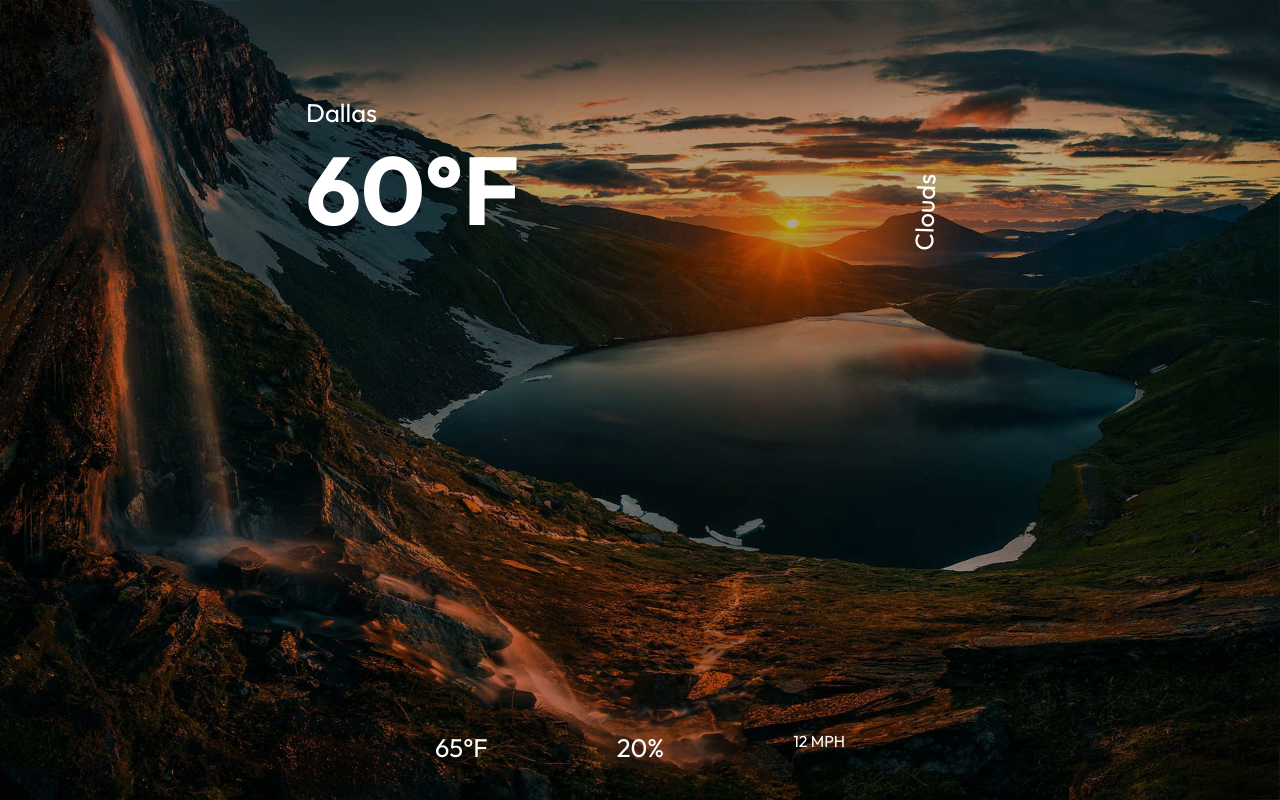
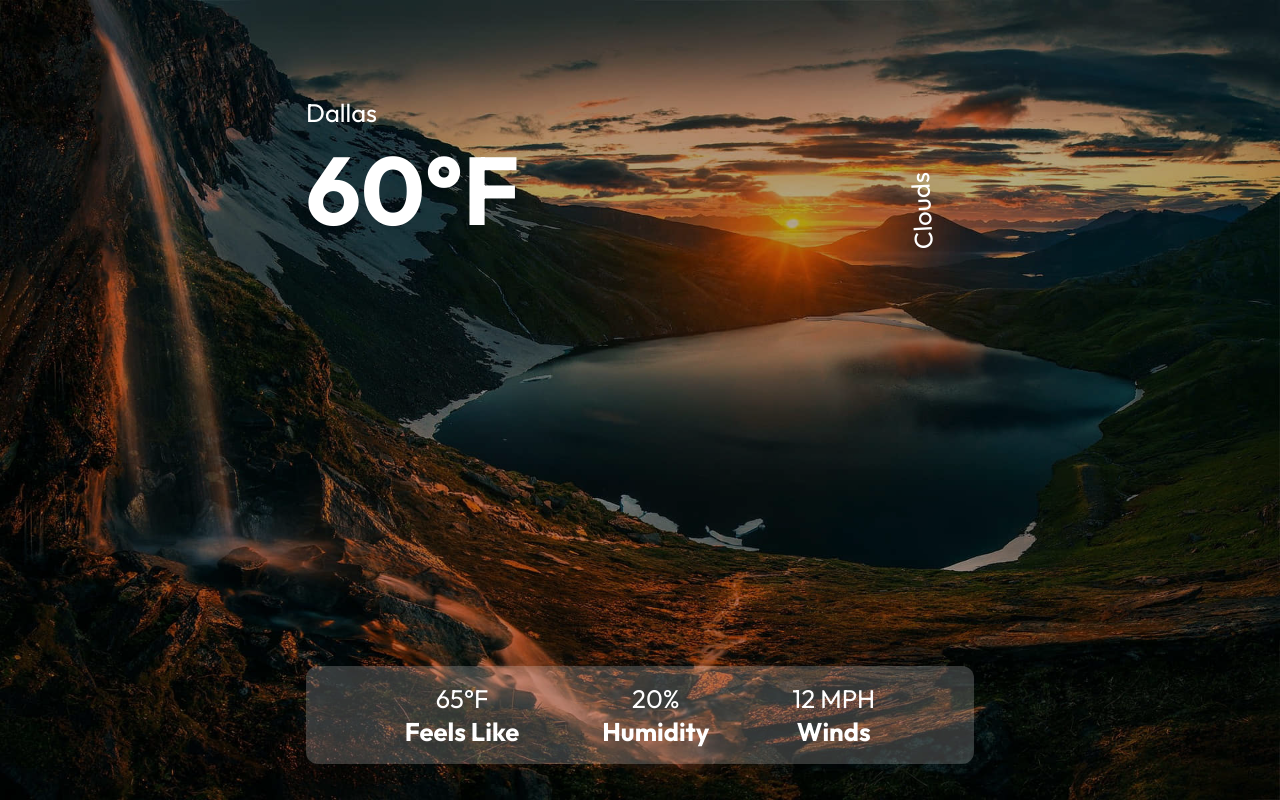
Before and after one commit to Aarushi4Agarwal/Weather-App, a React (Create React App) app in the folder weather-app-react/: page / in a window 1280 px wide. Built offline with nearby package versions, Linux system fonts and the light colour scheme.

Commit message:
API sect

```diff
--- a/weather-app-react/src/App.js
+++ b/weather-app-react/src/App.js
@@ -2,7 +2,17 @@ import React, { useState } from 'react';
 import axios from 'axios';
 
 function App() {
-  const url = `https://api.openweathermap.org/data/2.5/weather?q=dallas&appid=12eb8c3557a3b3788e6ef25b1482f69c`;
+  const [data, setData] = useState({})
+  const [location,setLocation] = ('')
+  const url = `https://api.openweathermap.org/data/2.5/weather?q=${location}&appid=12eb8c3557a3b3788e6ef25b1482f69c`;
+  const searchLocation = (event) => {
+    if (event.key === 'Enter') {
+          axios.get(url).then((response) => {
+            setData(response.data);
+            console.log(response.data);
+          });
+    }
+  }
 
   return (
     <div className='app'>
@@ -21,11 +31,16 @@ function App() {
         <div className='bottom'>
           <div className='feels'>
             <p>65°F</p>
+            <p className='bold'>Feels Like</p>
           </div>
           <div className='humidity'>
             <p>20%</p>
+            <p className='bold'>Humidity</p>
           </div>
-          <div className='wind'>12 MPH</div>
+          <div className='wind'>
+            <p>12 MPH</p>
+            <p className='bold'>Winds</p>
+          </div>
         </div>
       </div>
     </div>
--- a/weather-app-react/src/index.css
+++ b/weather-app-react/src/index.css
@@ -62,7 +62,7 @@ h1 {
   position: relative;
   right: -90%;
   transform-origin: 0 0;
-  transform: rotate(272deg);
+  transform: rotate(267deg);
 }
 
 .app .bottom{
@@ -70,5 +70,12 @@ h1 {
   justify-content: space-evenly;
   text-align: center;
   width: 100%;
-  margin: 1rem auto
+  margin: 1rem auto;
+  padding: 1rem;
+  border-radius: 12px;
+  background-color: rgba(255,255,255,0.2);
 }
+
+.bold{
+  font-weight: 700;
+}
```
